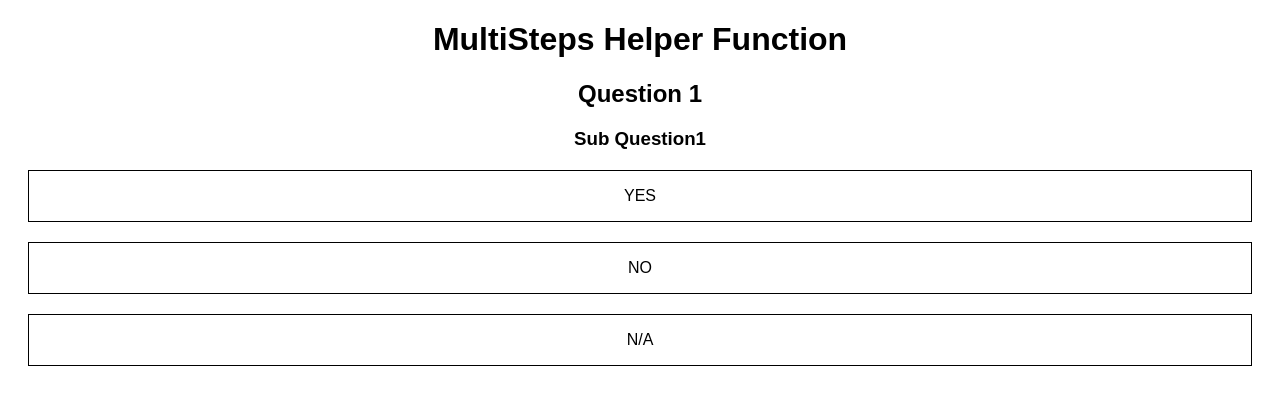
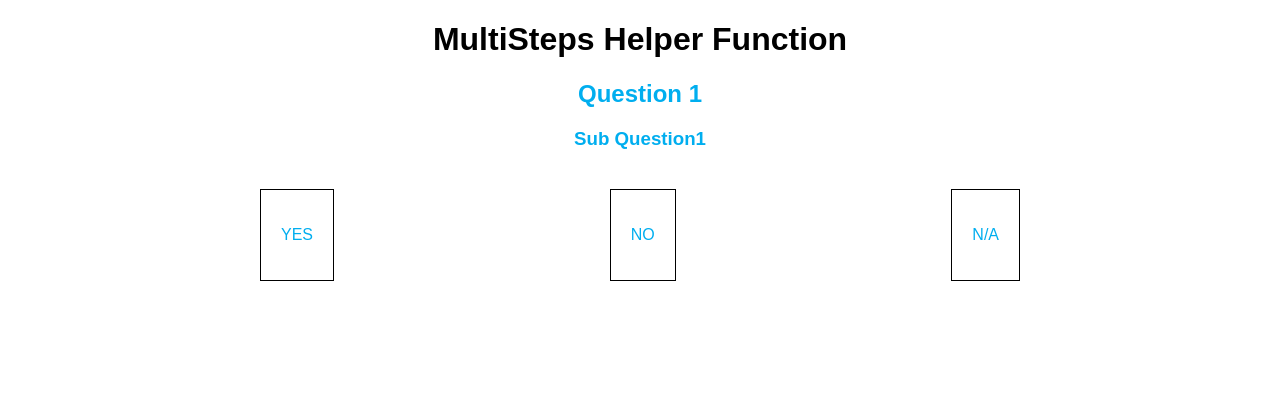
Before and after one commit to devpatelwebdeveloper/multisteps-no-usecontext, a React (Create React App) app: page / in a window 1280 px wide. Both pictures are taken after a click on the button "Start Quiz". Shown: the top 404 px of the page. Built offline with nearby package versions, Linux system fonts and the light colour scheme.

Commit message:
Portal working fine

```diff
--- a/public/index.html
+++ b/public/index.html
@@ -73,6 +73,7 @@
       </div>
     </div>
     <div id="root"></div>
+    <div id="qbo-prod-quiz"></div>
     <!--
       This HTML file is a template.
       If you open it directly in the browser, you will see an empty page.
--- a/src/Components/Questions/Quiz.css
+++ b/src/Components/Questions/Quiz.css
@@ -1,6 +1,14 @@
+.options {
+  display: flex;
+  flex-direction: row;
+  justify-content: space-between;
+  max-width: 800px;
+  margin: 0 auto;
+}
 .option {
   border: 1px solid black;
   margin: 20px;
+  padding: 20px;
 }
 .active {
   border: 1px solid red;
--- a/src/Components/Questions/QuizQuestion.js
+++ b/src/Components/Questions/QuizQuestion.js
@@ -13,10 +13,13 @@ function QuizQuestion({
     <div data-testid={`quiz-question-${question.question.replace(/\s/g, "")}`}>
       <h2>{question.question}</h2>
       <h3>{question.subquestion}</h3>
+      <div className="options">
         {question.options.map((opt) => {
           return (
             <div
-            data-testid={`${question.question.replace(/\s/g, "")}-${opt.value}`}
+              data-testid={`${question.question.replace(/\s/g, "")}-${
+                opt.value
+              }`}
               key={opt.value}
               className={`option ${
                 state[question.stateSet] === opt.value && `active`
@@ -30,6 +33,7 @@ function QuizQuestion({
             </div>
           );
         })}
+      </div>
       {prevPage && (
         <button onClick={(event) => prevPage(event)}>Previous</button>
       )}
--- a/src/Components/Quiz.js
+++ b/src/Components/Quiz.js
@@ -1,9 +1,12 @@
 import React, { useState, useEffect } from "react";
+import ReactDOM from "react-dom";
 import QuizQuestion from "./Questions/QuizQuestion";
 import Welcome from "./WelcomeScreen";
 import DisplayAnswer from "./CompletedScreen";
 import setInputValue from "./utils/SetInputValue";
 import useVisualMode from "./utils/UseVisualMode";
+
+const quizElement = document.getElementById("qbo-prod-quiz");
 
 function Quiz({ easyStartUrl, plusUrl, essentialsUrl, selfemployedUrl }) {
   const [state, setState] = useState({
@@ -225,7 +228,7 @@ function Quiz({ easyStartUrl, plusUrl, essentialsUrl, selfemployedUrl }) {
   for (let i = mode; i <= Ques.length + 1; i++) {
     //Start
     if (i === 0) {
-      return (
+      return ReactDOM.createPortal(
         <>
           <Welcome />
           <button
@@ -236,7 +239,8 @@ function Quiz({ easyStartUrl, plusUrl, essentialsUrl, selfemployedUrl }) {
           >
             Start Quiz
           </button>
-        </>
+        </>,
+        quizElement
       );
     }
     //After Completion Show this
@@ -244,7 +248,7 @@ function Quiz({ easyStartUrl, plusUrl, essentialsUrl, selfemployedUrl }) {
       // window.location.href = mainurl;
       // window.location.assign(mainurl);
       // return null;
-      return (
+      return ReactDOM.createPortal(
         <>
           <DisplayAnswer recommendation={recommendation} />
           <button
@@ -256,17 +260,16 @@ function Quiz({ easyStartUrl, plusUrl, essentialsUrl, selfemployedUrl }) {
               const elems = document.querySelectorAll(
                 ".pricingCardRecommended"
               );
-
               [].forEach.call(elems, function (el) {
-                el.classList.remove("pricingCardRecommended");
+                el.classList.toggle("pricingCardRecommended");
               });
               //and remove Most Recommended
               const recommendedFlag = document.querySelectorAll(
                 ".showRecommended"
               );
-
               [].forEach.call(recommendedFlag, function (el) {
-                el.classList.remove("showRecommended");
+                el.classList.toggle("showRecommended");
+                el.classList.toggle("hideRecomemended");
               });
               // cardToHighlight.classList.remove("pricingCardRecommended");
               transition(mode - Ques.length);
@@ -284,11 +287,12 @@ function Quiz({ easyStartUrl, plusUrl, essentialsUrl, selfemployedUrl }) {
           >
             Start Again
           </button>
-        </>
+        </>,
+        quizElement
       );
     }
     //Quiz Steps
-    return (
+    return ReactDOM.createPortal(
       <>
         {mode === i && (
           <QuizQuestion
@@ -300,7 +304,8 @@ function Quiz({ easyStartUrl, plusUrl, essentialsUrl, selfemployedUrl }) {
             nextPage={nextPage}
           />
         )}
-      </>
+      </>,
+      quizElement
     );
   }
 }
--- a/src/styles.css
+++ b/src/styles.css
@@ -2,3 +2,9 @@
   font-family: sans-serif;
   text-align: center;
 }
+
+#qbo-prod-quiz {
+  font-family: sans-serif;
+  text-align: center;
+  color: #00aeef;
+}
```
Lines whose indentation alone changed are shown as unchanged.
